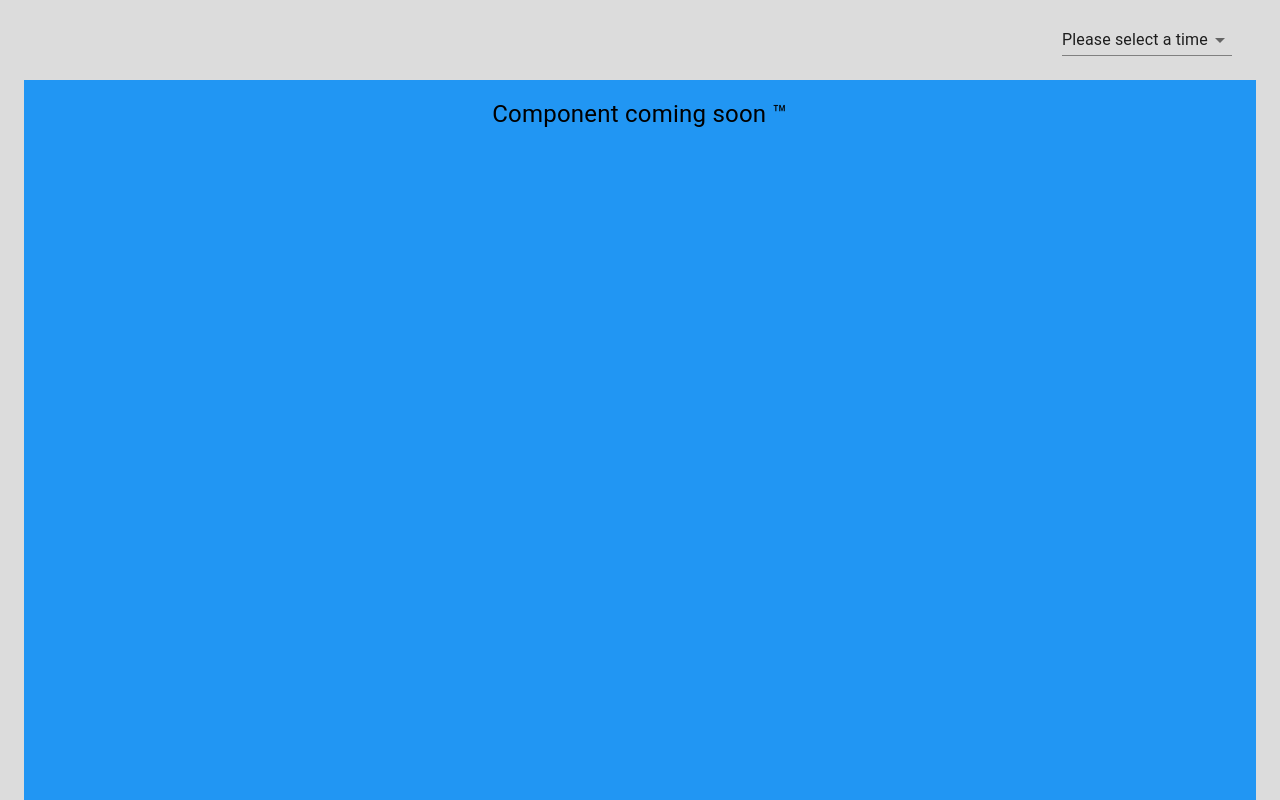
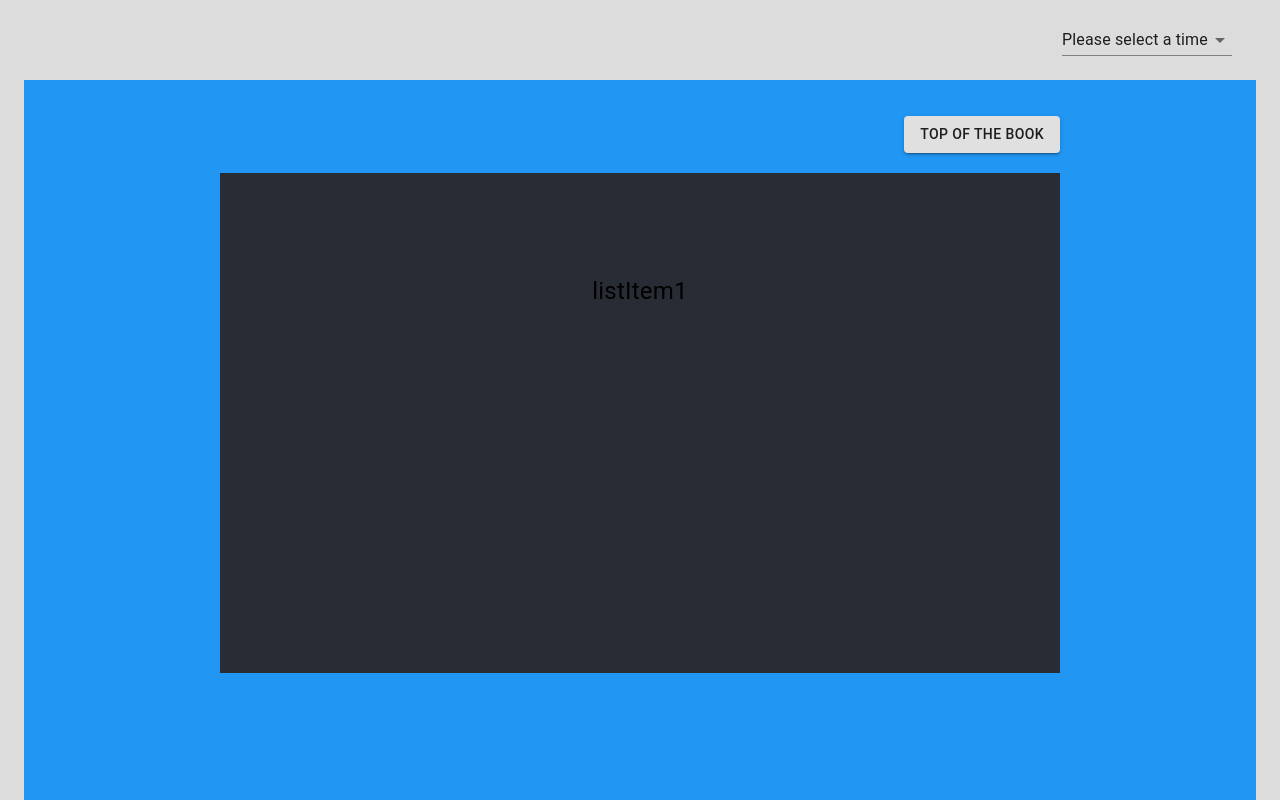
Before and after one commit to Lercerss/graphelier, a React (Create React App) app in the folder app/: page / in a window 1280 px wide. Built offline with nearby package versions, Linux system fonts and the light colour scheme.

Commit message:
removed temporary coming soon
removed unused redux import, changed import location for componnt

```diff
--- a/app/src/components/OrderBookSnapshot.js
+++ b/app/src/components/OrderBookSnapshot.js
@@ -1,8 +1,8 @@
 import React, {Component} from 'react';
-import {connect} from 'react-redux';
 import {withStyles, Container, Typography, Button, NativeSelect} from '@material-ui/core';
 import {Styles} from '../styles/OrderBookSnapshot';
 import {getFormattedDate} from '../utils/helpers';
+import TimestampOrderBookScroller from './TimestampOrderBookScroller';
 
 
 class OrderBookSnapshot extends Component {
@@ -57,7 +57,7 @@ class OrderBookSnapshot extends Component {
                         </NativeSelect>
                     </div>
                     <div className={classes.divTopBookBody}>
-                        Component coming soon &trade;
+                        <TimestampOrderBookScroller/>
                     </div>
                 </Typography>
             </Container>
```
